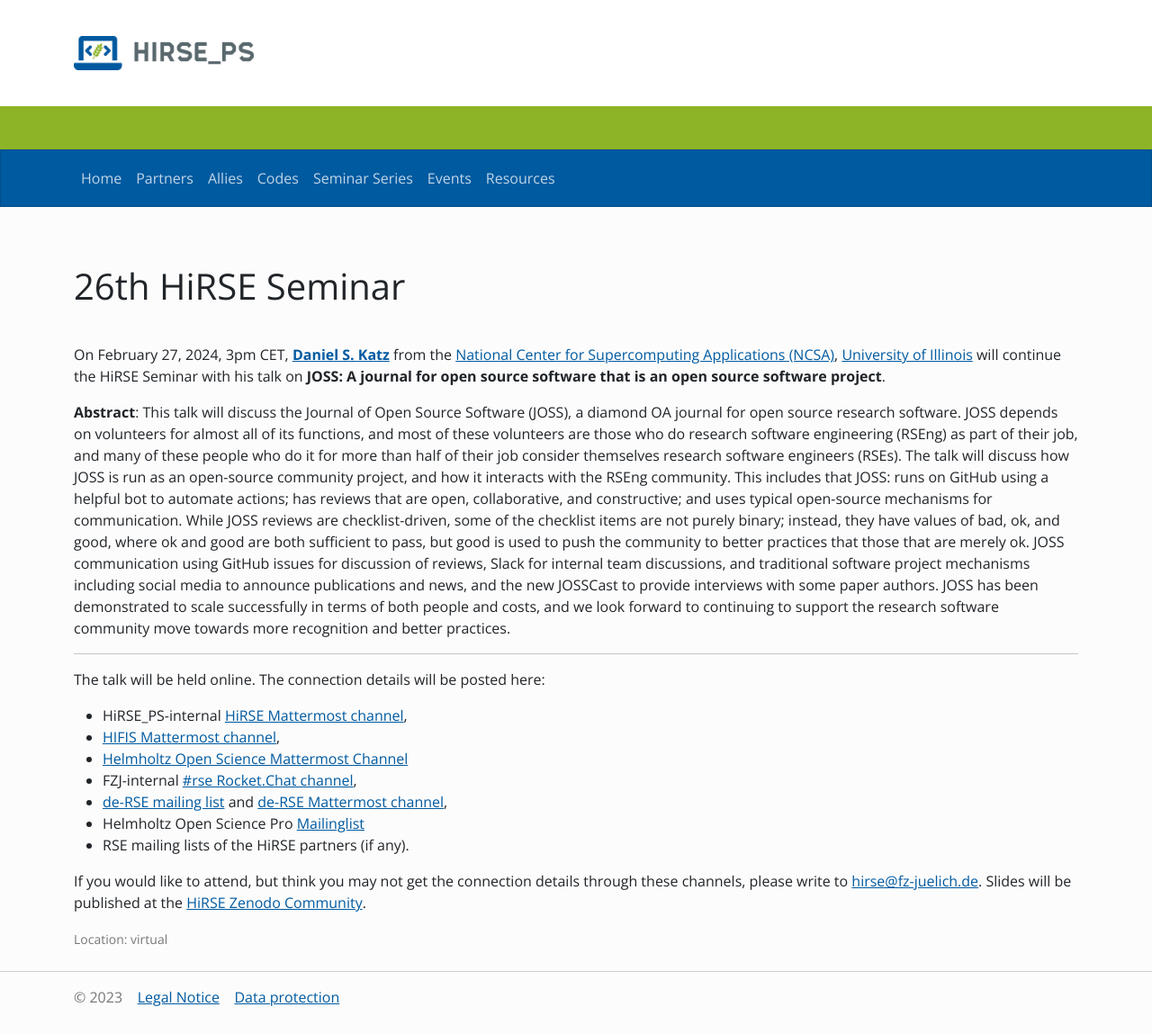
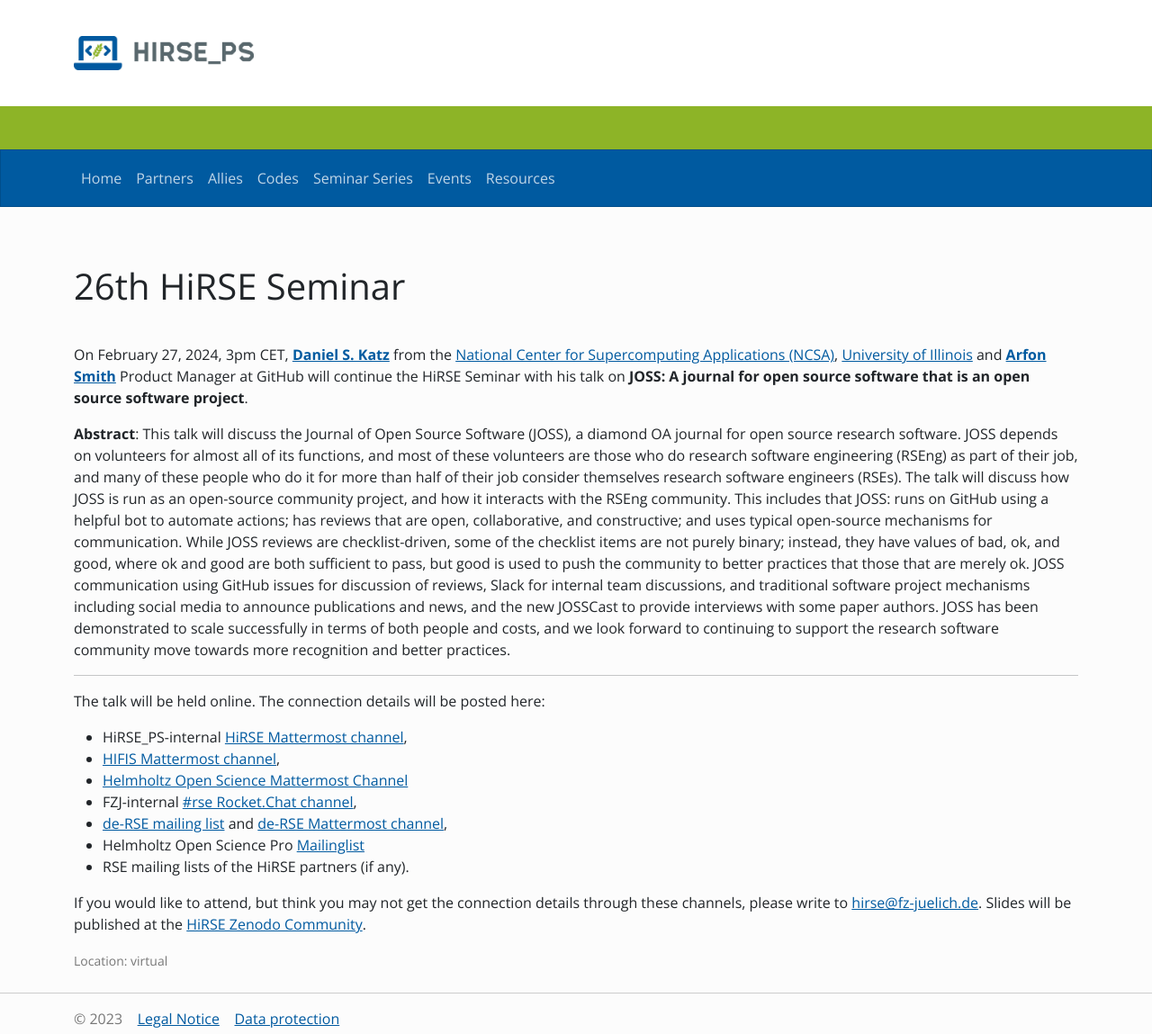
Before and after one commit to Helmholtz-HiRSE/helmholtz-hirse.github.io, a Jekyll site: the page built from _series/2024_02_27-seminar_26.md, in a window 1280 px wide. Shown: the whole page at 90% size. Built offline with Jekyll 4.4.1, drawn with Linux system fonts in a browser that asks for light colours; nearby versions of some CDN libraries; before the commit the page ends 1125 px from its top, so only the background shows below that.

Commit message:
Add Arfon as speaker

```diff
--- a/_series/2024_02_27-seminar_26.md
+++ b/_series/2024_02_27-seminar_26.md
@@ -6,7 +6,7 @@
 excerpt_separator: <!--more-->
 ---
 
-On February 27, 2024, 3pm CET, [**Daniel S. Katz**](https://danielskatz.org) from the [National Center for Supercomputing Applications (NCSA)](https://www.ncsa.illinois.edu), [University of Illinois](https://illinois.edu) will continue the HiRSE Seminar with his talk on **JOSS: A journal for open source software that is an open source software project**.
+On February 27, 2024, 3pm CET, [**Daniel S. Katz**](https://danielskatz.org) from the [National Center for Supercomputing Applications (NCSA)](https://www.ncsa.illinois.edu), [University of Illinois](https://illinois.edu) and [**Arfon Smith**](https://www.arfon.org) Product Manager at GitHub will continue the HiRSE Seminar with his talk on **JOSS: A journal for open source software that is an open source software project**.
 <!--more-->
 
 **Abstract**:
```
